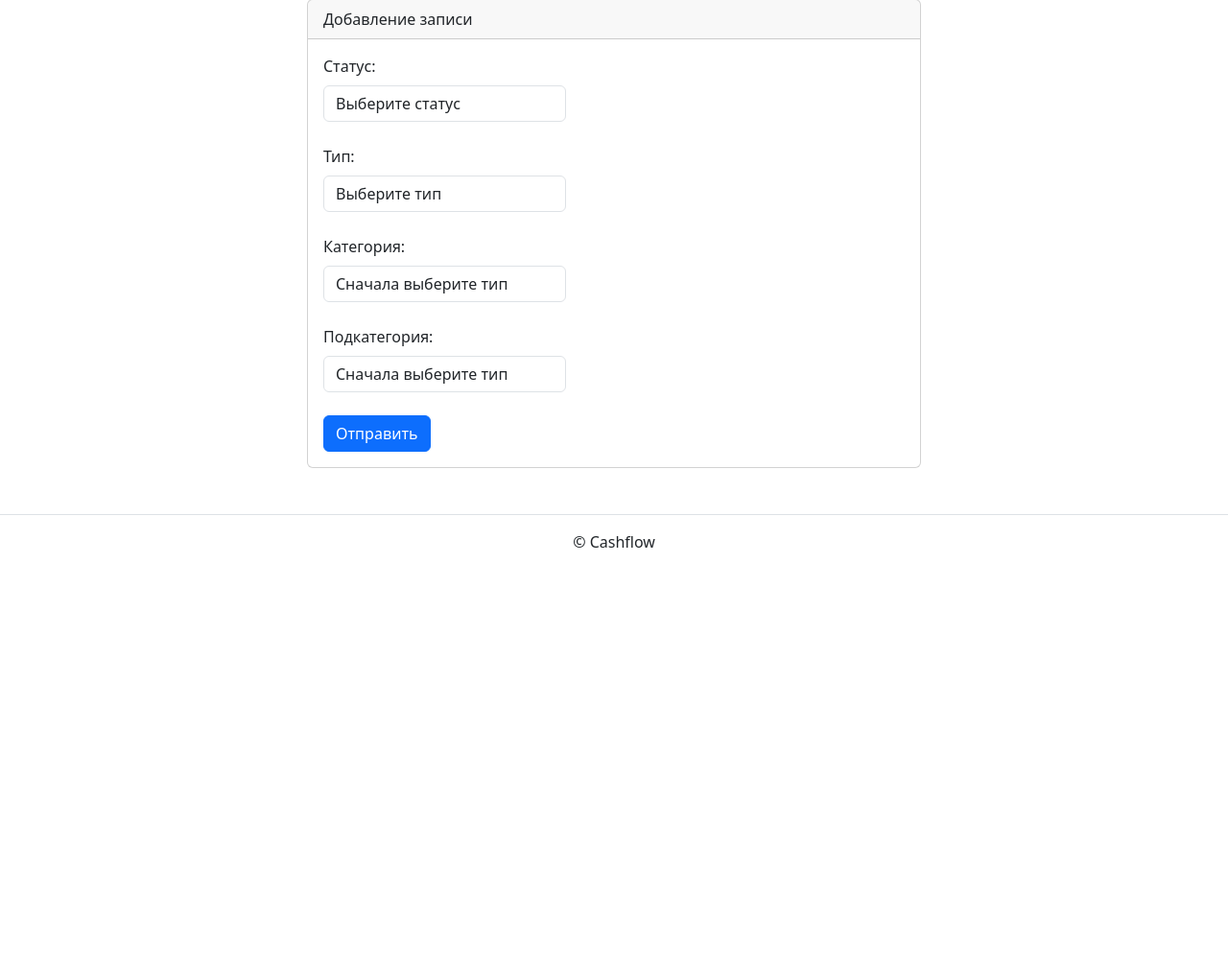
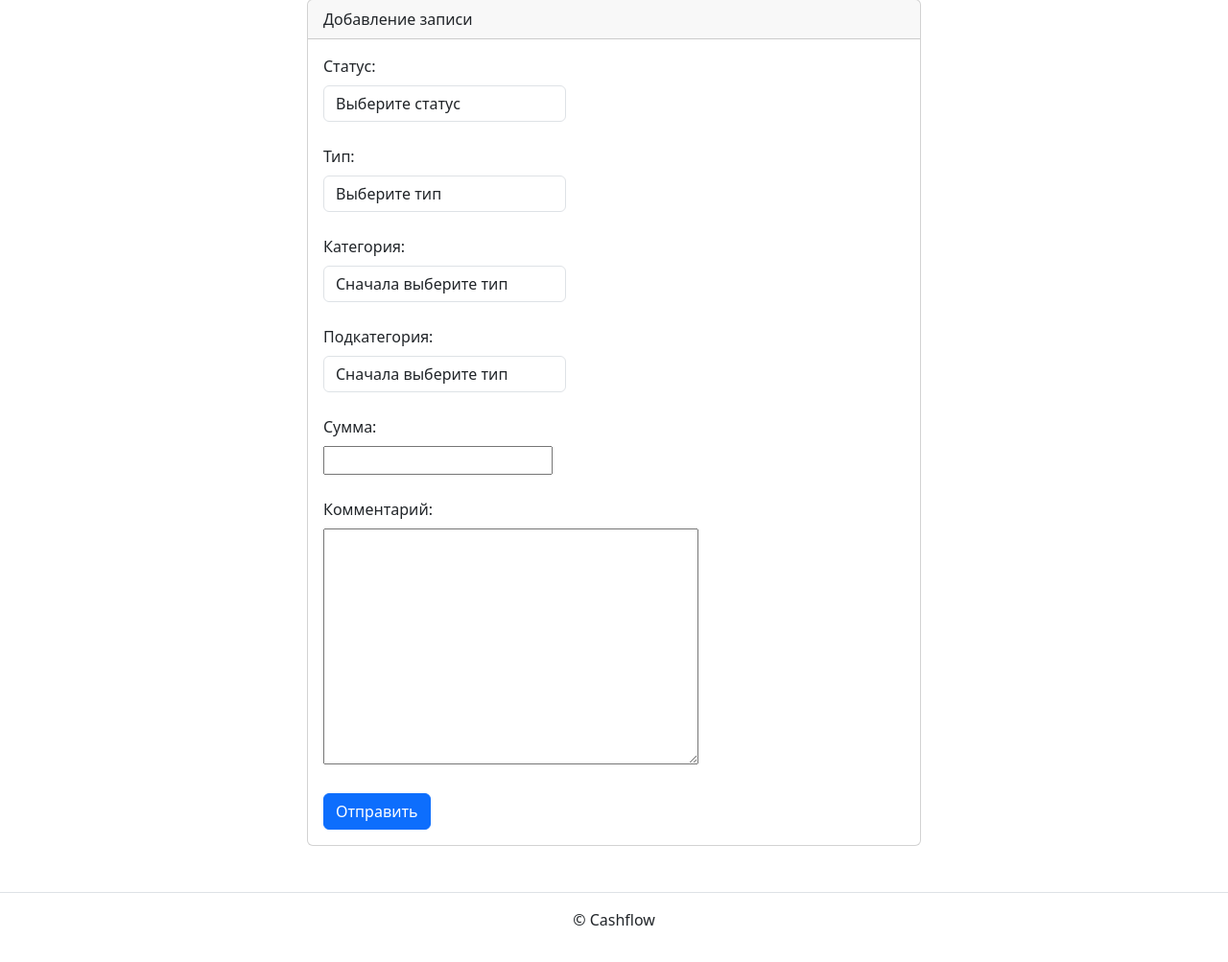
Before and after one commit to WarfoIomey/cashflow, a Django app: page /record/create/ in a window 1280 px wide. Shown: the part 105-1108 px from the top of the page at 96% size. Before the commit the page ends 800 px from the top, so only its background shows below. Run offline with Django 3.2, Linux system fonts and the light colour scheme; the visitor is signed in with stand-in values (Sample User, id 1); data that the repository does not hold is empty; some libraries are stand-ins or nearby versions.

Commit message:
added in form amount and comment

```diff
--- a/dss/templates/cashflow/create.html
+++ b/dss/templates/cashflow/create.html
@@ -33,6 +33,10 @@
             <div class="col-sm-5 mb-4">{{ form.category }}</div>
             <label class="col-md-6 form-label" for="id_subcategory">Подкатегория:</label>
             <div class="col-sm-5 mb-4">{{ form.subcategory }}</div>
+            <label class="col-md-6 form-label" for="id_subcategory">Сумма:</label>
+            <div class="col-sm-5 mb-4">{{ form.amount }}</div>
+            <label class="col-md-6 form-label" for="id_subcategory">Комментарий:</label>
+            <div class="col-sm-5 mb-4">{{ form.comment }}</div>
             {% bootstrap_button button_type="submit" content="Отправить"  %}
             </div>
         </form>
```
Also changed, not shown: other parts of dss/templates/cashflow/create.html (+1 -1 lines).
